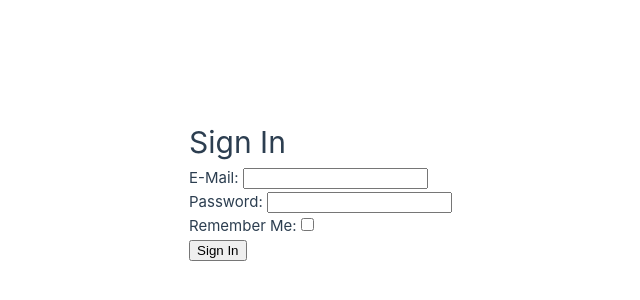
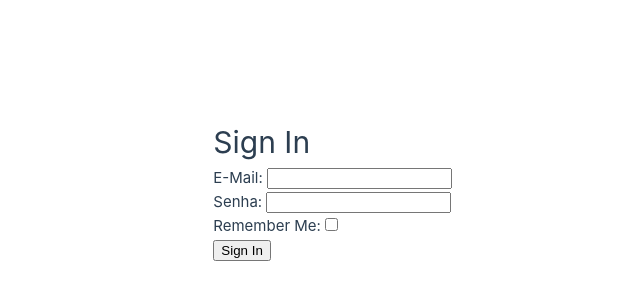
Before and after one commit to jfan-dev/restauranty, a Vue app: page /signin in a window 1280 px wide. Shown: the part 210-510 px from the top of the page, without its empty margins (188-828 px from the left). Built offline with nearby package versions, Linux system fonts and the light colour scheme.

Commit message:
:art: improve code indentation

```diff
--- a/src/components/SignIn.vue
+++ b/src/components/SignIn.vue
@@ -26,12 +26,16 @@ function onSubmit() {
   <div>
     <h1>Sign In</h1>
     <form @submit.prevent="onSubmit">
+
       <label>E-Mail: </label>
       <input v-model="email" type="email"><br />
-      <label>Password: </label>
+
+      <label>Senha: </label>
       <input v-model="password" type="password"><br />
+
       <label>Remember Me: </label>
       <input v-model="remember" type="checkbox"><br />
+
       <button type="submit" v-show="!awaiting">Sign In</button>
     </form>
   </div>
```
